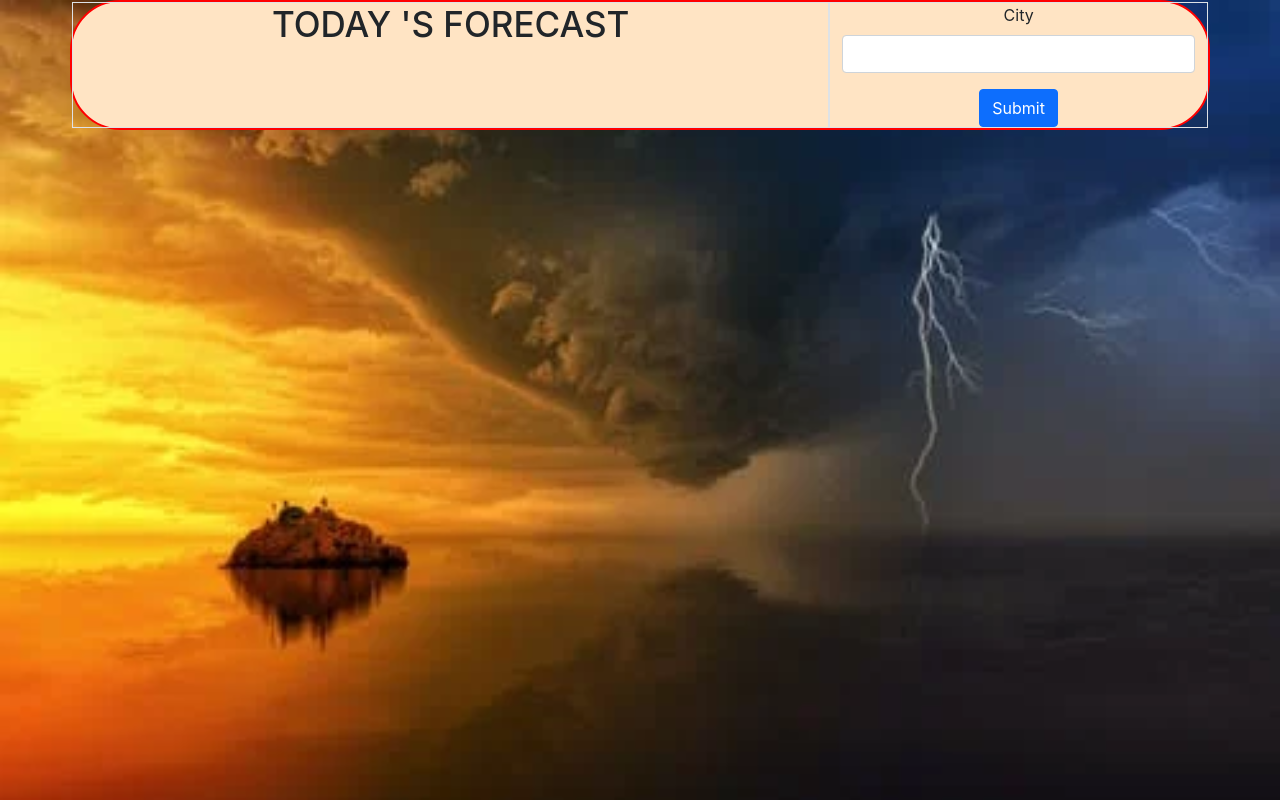
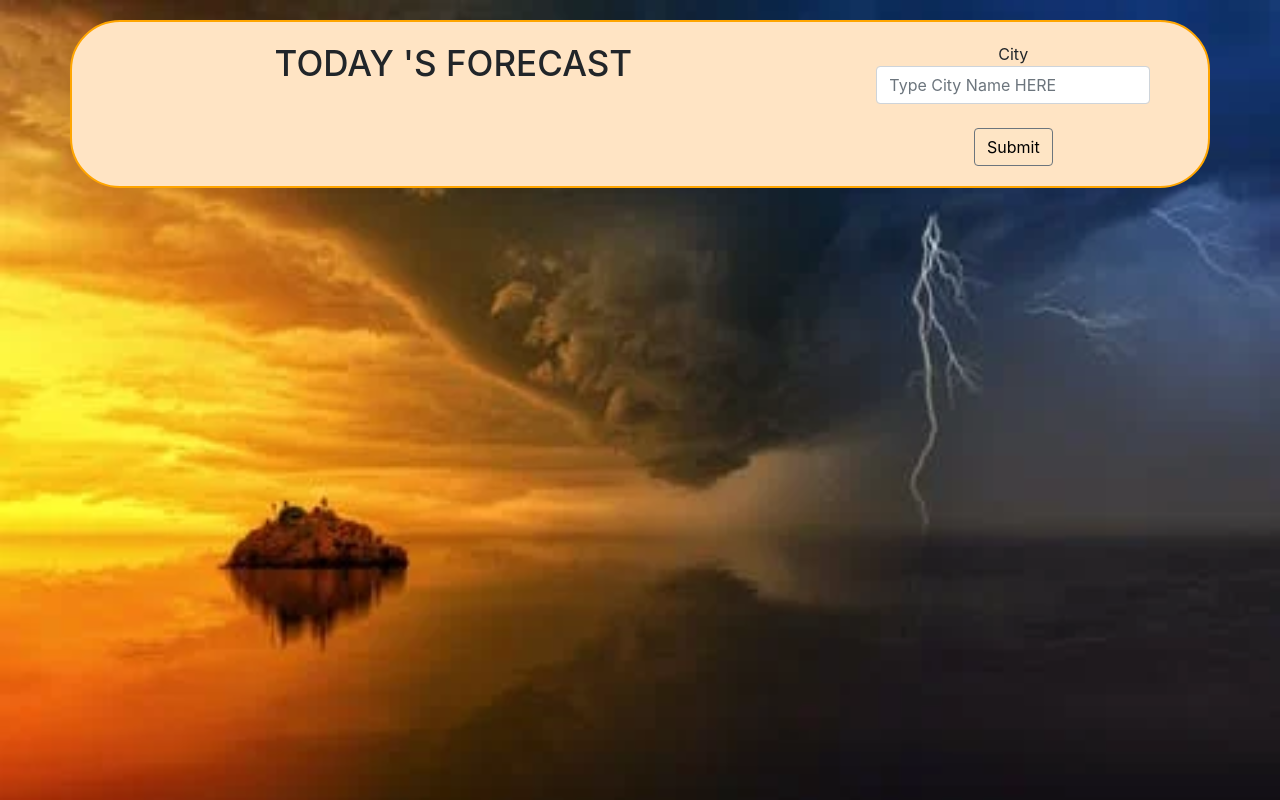
Before and after one commit to Wosen100/weather-soothsayer, a React (Create React App) app: page / in a window 1280 px wide. Built offline with nearby package versions, Linux system fonts and the light colour scheme.

Commit message:
test search bar and area

```diff
--- a/package.json
+++ b/package.json
@@ -11,6 +11,7 @@
     "prop-types": "^15.8.1",
     "react": "^18.1.0",
     "react-bootstrap": "^2.4.0",
+    "react-dom": "^18.2.0",
     "react-router-dom": "^6.3.0",
     "react-scripts": "5.0.1",
     "reactstrap": "^9.0.3",
@@ -55,7 +56,6 @@
     "eslint-plugin-react": "^7.30.0",
     "eslint-plugin-react-hooks": "^4.5.0",
     "prettier": "^2.6.2",
-    "prettier-airbnb-config": "^1.0.0",
-    "react-dom": "^18.1.0"
+    "prettier-airbnb-config": "^1.0.0"
   }
 }
--- a/src/App.js
+++ b/src/App.js
@@ -36,7 +36,7 @@ function App() {
   return (
     <Container>
       <Row>
-        <Daydetails findCity={getCities} getCityWeather={getCityWeather} />
+        <Daydetails findCity={getCities} getCityWeathers={getCityWeather} />
       </Row>
 
       <Row>
--- a/src/components/Daydetails.js
+++ b/src/components/Daydetails.jsx
@@ -1,12 +1,15 @@
-import PropTypes from "prop-types";
-import React, { useState } from "react";
-import { Button, Col, Form, FormGroup, Input, Label, Row } from "reactstrap";
-import styled from "styled-components";
+import PropTypes from 'prop-types';
+import React, { useState } from 'react';
+import { Button, Col, Form, FormGroup, Input, Label, Row } from 'reactstrap';
+import styled from 'styled-components';
 
 const Titlewrapper = styled.div`
-  color: "red" !importat;
+  color: "orange" !importat;
+  padding: 20px;
+  margin-top: 20px;
+  margin-bottom: 20px;
   background-color: bisque;
-  border: 2px solid red;
+  border: 2px solid orange;
   font-weight: 20px;
   border-radius: 50px 50px;
   h1 {
@@ -15,8 +18,7 @@ const Titlewrapper = styled.div`
   text-align: center;
 `;
 
-export default function Daydetails({ findCity, getCityWeather }) {
-  console.log(getCityWeather);
+export default function Daydetails({ findCity, getCityWeathers}) {
 
   const [cities, setCities] = useState([]);
   const [selected, setSelected] = useState(null);
@@ -31,15 +33,9 @@ export default function Daydetails({ findCity, getCityWeather }) {
     });
   };
 
-  const fetchWeather = ({ lat, lon }) => {
-    console.log(lat);
-    return getCityWeather(lat, lon);
-  };
+  const fetchWeather = ({ lat, lon }) => getCityWeathers(lat, lon);
 
-  // const = styled.div`
-  // hight: 30px
 
-  // `
 
   const makeCityCard = (city) => (
     <Row>
@@ -63,19 +59,21 @@ export default function Daydetails({ findCity, getCityWeather }) {
     <Titlewrapper>
       <Row className="titlewrapper">
         {/* show todays forcast on the left */}
-        <Col md="8" sm="6" xs="6" className="border">
-          <h1 style={{ fontSize: "35px", textTransform: "uppercase",  center: "center" }}>Today &apos;s forecast</h1>
+        <Col md="8" sm="6" xs="6" className="noread">
+          <h1 style={{ fontSize: '35px', textTransform: 'uppercase', center: 'center' }}>Today &apos;s forecast</h1>
         </Col>
 
         {/* form on the right */}
-        <Col md="4" sm="6" xs="6" className="border">
+        <Col md="4" sm="6" xs="6" className="noread">
           <Row>
             <Form onSubmit={handleSearchCities}>
               <FormGroup>
-                <Label>City</Label>
-                <Input type="text" autoComplete="true" required name="city" id="city" />
+                <Label>City
+
+                <Input type="text" autoComplete="true" required name="city" id="city" placeholder="Type City Name HERE"/>
+                </Label>
               </FormGroup>
-              <Button color="primary" type="submit">
+              <Button className="secondaryone" type="submit">
                 Submit
               </Button>
             </Form>
@@ -88,7 +86,7 @@ export default function Daydetails({ findCity, getCityWeather }) {
               <Col>{cities.map(makeCityCard)}</Col>
             </Row>
           ) : (
-            ""
+            ''
           )}
         </Col>
       </Row>
@@ -99,5 +97,5 @@ export default function Daydetails({ findCity, getCityWeather }) {
 // proptypes
 Daydetails.propTypes = {
   findCity: PropTypes.func.isRequired,
-  getCityWeather: PropTypes.func.isRequired,
+  getCityWeathers:PropTypes.func.isRequired
 };
--- a/src/components/MoreInfo.js
+++ b/src/components/MoreInfo.jsx
@@ -4,9 +4,9 @@ import PropTypes from "prop-types";
 import styled from "styled-components";
 
 const Infowrapper = styled.div`
-  color: "red" !important;
+  color: "orange" !important;
   background-color: bisque;
-  border: 2px solid red;
+  border: 2px solid orange;
   font-weight: 20px;
   border-radius: 50px 50px;
   h1 {
@@ -43,7 +43,8 @@ export default function moreInfo({ temp, lowtemp, hightemp, precip, date, onRese
             </Col>
           </Infowrapper>
 
-          <Button
+          <Button className="goback"
+
             variant="primary"
             onClick={() => {
               setRese(true);
--- a/src/index.css
+++ b/src/index.css
@@ -48,12 +48,24 @@ img {
 
 .wraping {
   background-color:bisque;
-  border : 2px solid red ;
+  border : 2px solid rgb(241, 144, 16) ;
   border-radius : 50px 50px ;
 }
 
 .detailed {
   background-color:bisque;
-  border : 2px solid red ;
+  border : 2px solid rgb(183, 255, 0) ;
   border-radius : 50px 50px ;
 }
+
+.goback {
+  /* border-radius : 50px 50px ; */
+  background-color:rgba(196, 255, 216, 0.018);
+  border : 2px solid rgb(241, 144, 16) ;
+  border-radius : 50px 50px ;
+  color: black;
+}
+.secondaryone {
+  background-color:rgba(196, 255, 216, 0.018);
+  color:black;
+}
```
Also changed, not shown: src/components/Day.jsx (renamed from src/components/Day.js, +11 -11 lines), src/index.jsx (renamed from src/index.js, +6 -5 lines), .eslintrc.json, .eslintrc.jsx (added), 2 other files (tests, documents, lock files or other folders).
